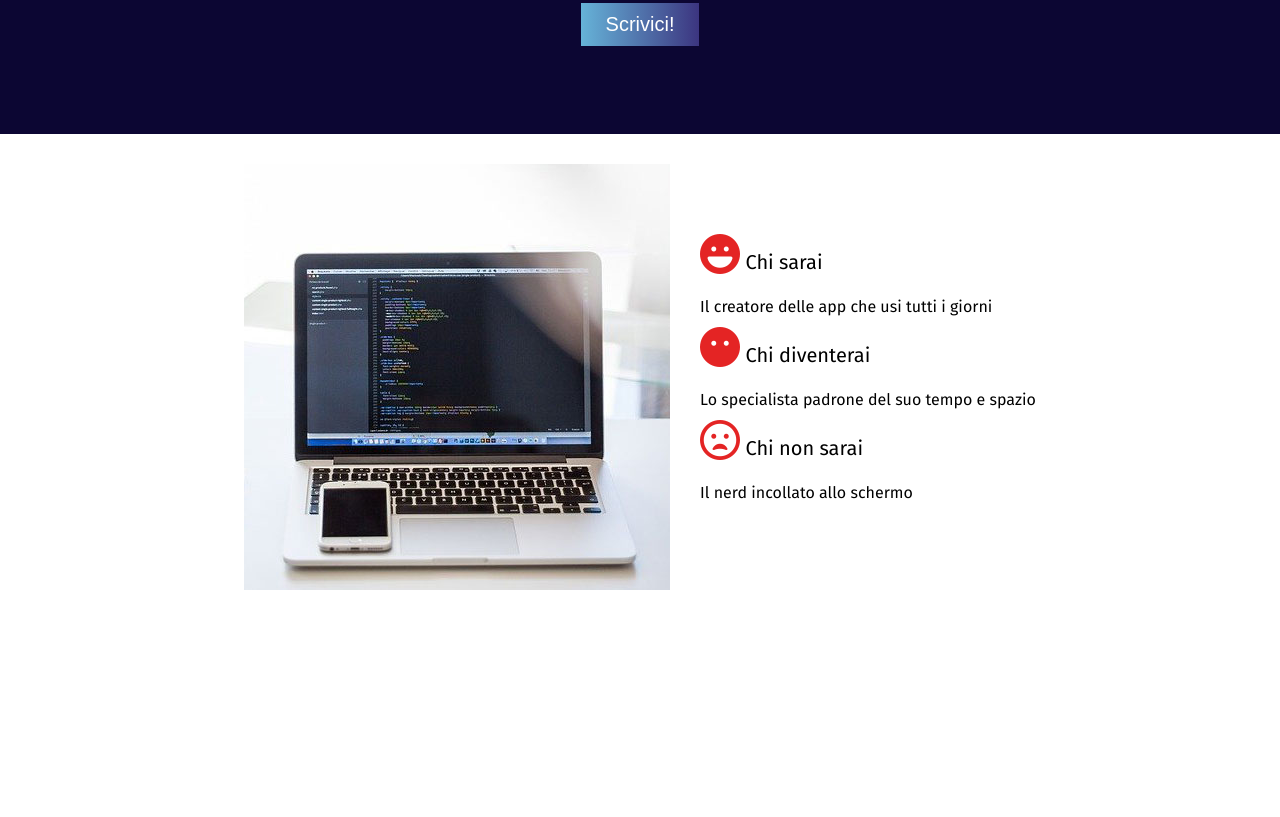
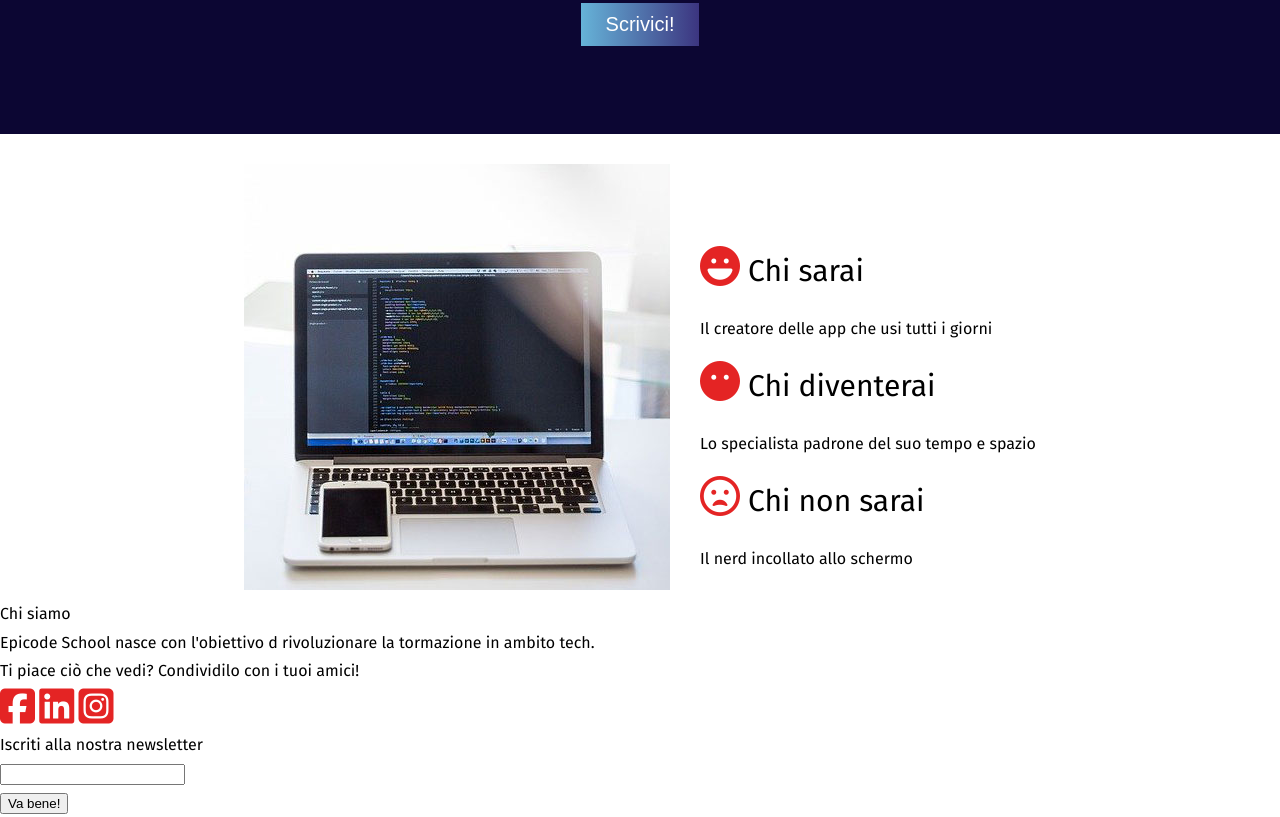
Before and after one commit to N1XIL9/U1-W2-D5.Progetto_settimanale, a plain HTML site: page index.html in a window 1280 px wide. Shown: the part 1234-2051 px from the top of the page. Before the commit the page ends 1834 px from the top, so only its background shows below. Drawn offline with Linux system fonts and the light colour scheme.

Commit message:
footer start

```diff
--- a/assets/css/stile.css
+++ b/assets/css/stile.css
@@ -231,9 +231,10 @@ i {
 }
 
 #section-five span {
-    font-size: 20px;
+    font-size: 30px;
 }
 
 /* FOOTER */
 
+
 /* RESPONSIVE */
--- a/index.html
+++ b/index.html
@@ -114,13 +114,38 @@
           <i class="fa-regular fa-face-frown-open"></i><span> Chi non sarai </span>
           <p> Il nerd incollato allo schermo </p>
         </div>
+      </section>
 
-
-
-      </section>
     </main>
 
+    <!-- FOOTER  -->
 
+    <footer>
+      <div>
+        <h4> Chi siamo </h4>
+        <p> Epicode School nasce con l'obiettivo d
+          rivoluzionare la tormazione in ambito
+          tech. </p>
+      </div>
+
+      <div>
+        <h4> Ti piace ciò che vedi?
+          Condividilo con i tuoi amici! </h4>
+        <i class="fa-brands fa-square-facebook"></i>
+        <i class="fa-brands fa-linkedin"></i>
+        <i class="fa-brands fa-square-instagram"></i>
+      </div>
+
+      <div>
+        <h4> Iscriti alla nostra newsletter</h4>
+        <form action="elabora_form.php">
+          <fieldset>
+            <input type="email" name="user_email" id="user_email" required>
+          </fieldset>
+        </form>
+          <button type="submit"> Va bene!</button>
+        </div>
+    </footer>
 
 
 
```
